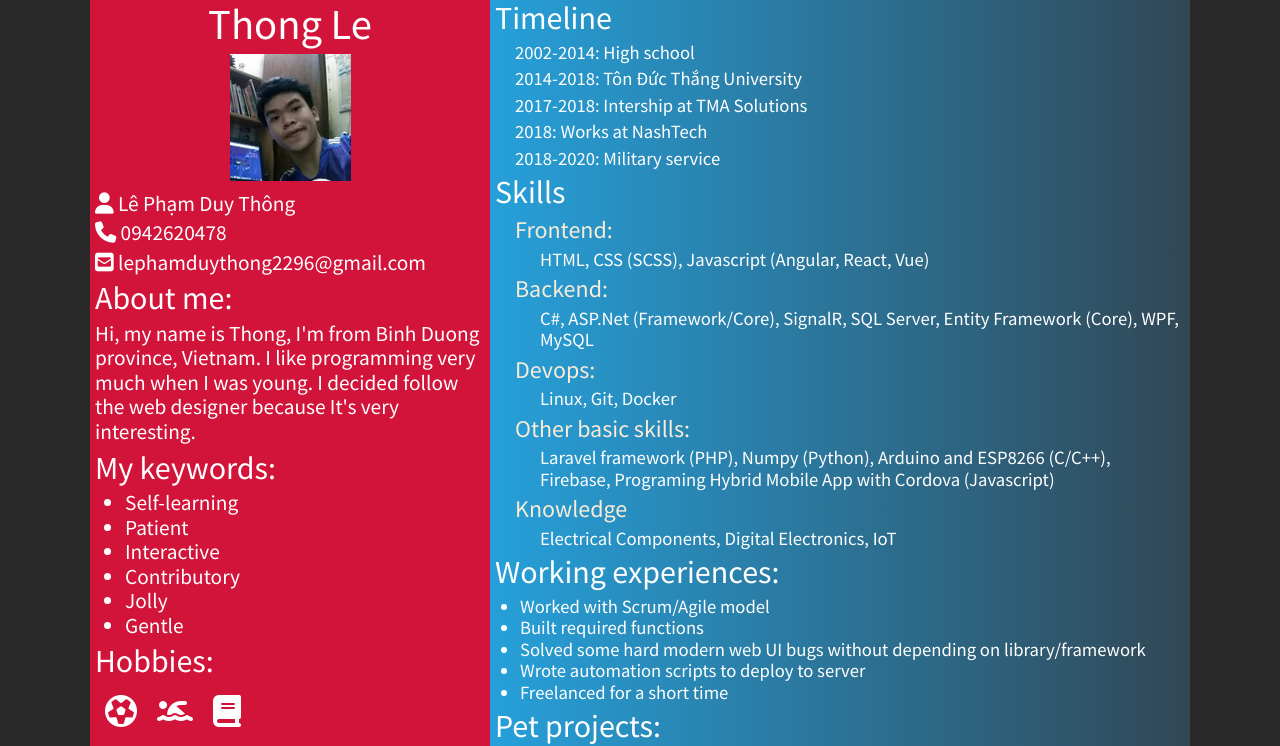
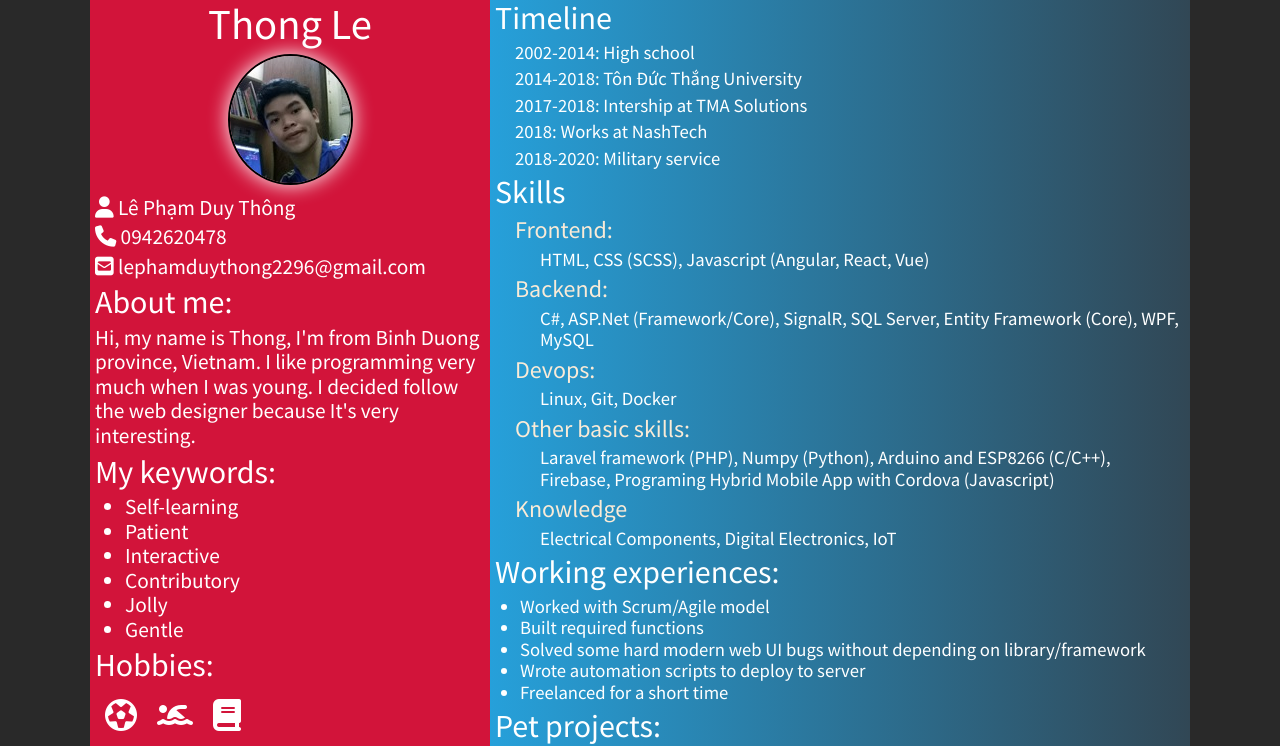
Before and after one commit to lephamduythong/PersonalCV, a website built with webpack: page src/index.html in a window 1280 px wide. Shown: the top 746 px of the page. Built offline with nearby package versions, Linux system fonts and the light colour scheme.

Commit message:
Update profile picture style

```diff
--- a/src/styles/main.scss
+++ b/src/styles/main.scss
@@ -44,6 +44,14 @@ $list-margin: 25px;
 
         &--name, &--profile-picture {
             text-align: center;
+        }
+
+        &--profile-picture {
+            img {
+                border: solid black 2px;
+                border-radius: 50%;
+                filter: drop-shadow(0px 0px 10px white);
+            }
         }
 
         &--name {
```
